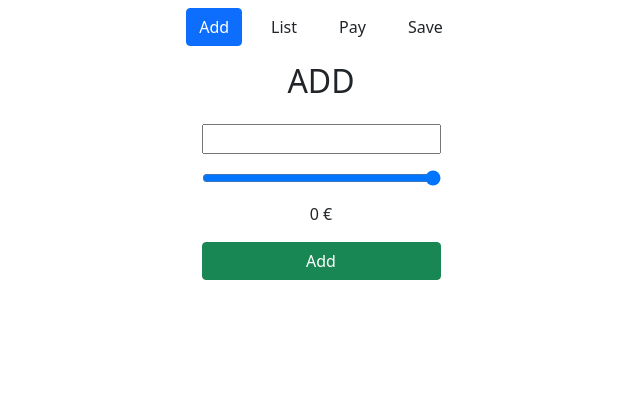
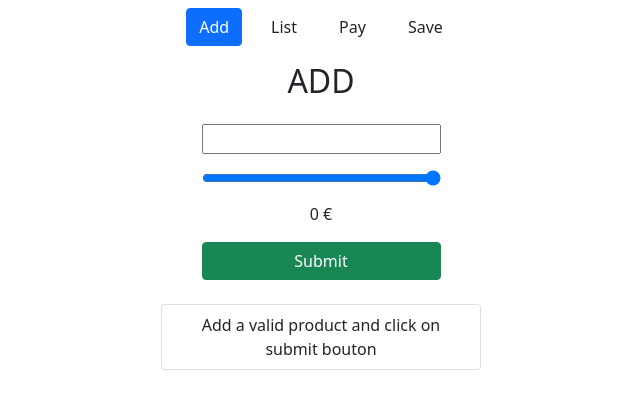
Before and after one commit to Adrien-GOGOIS/Bakery-React, a React (Create React App) app: page / in a window 1280 px wide. Shown: the top 408 px of the page, without its empty margins (319-959 px from the left). Built offline with nearby package versions, Linux system fonts and the light colour scheme.

Commit message:
Add a function to forbid adding an empty object to the list in Add.js

```diff
--- a/src/components/Add.js
+++ b/src/components/Add.js
@@ -19,10 +19,15 @@ class Add extends React.Component {
 
   // Méthode pour récupérer les valeurs des input produit et prix et les stocker dans le state
   updateProductName(e) {
-    this.setState({
-      productName: e.target.value,
-      clicked: false,
-    });
+    console.log(e.target.value);
+    if (e.target.value !== "") {
+      this.setState({
+        productName: e.target.value,
+        // On remet ici le state à false pour effacer le message précédent d'ajout en dessous du bouton Add
+        clicked: false,
+      });
+    }
+
     // console.log("productName", this.state.productName);
   }
 
@@ -37,8 +42,11 @@ class Add extends React.Component {
 
   addProduct(e) {
     e.preventDefault();
-    this.props.addItem(this.state.productName, this.state.price);
+    if (this.state.productName !== "") {
+      this.props.addItem(this.state.productName, this.state.price);
+    }
 
+    // CHANGEMENT DU STATE POUR AFFICHER UN MESSAGE EN DESSOUS DU BOUTON
     this.setState({
       clicked: true,
     });
@@ -83,7 +91,7 @@ class Add extends React.Component {
               <input
                 type="range"
                 // value="5"
-                min={0}
+                min={1}
                 max={10}
                 // step="1"
                 onChange={this.updatePrice}
@@ -102,21 +110,24 @@ class Add extends React.Component {
                 onClick={(e) => this.addProduct(e)}
                 className="btn btn-success w-100 mt-2 mb-2"
               >
-                Add
+                Submit
               </button>
             </form>
           </div>
         </div>
+        {/* Ici render conditionnel lorsque le bouton Add est cliqué pour confirmer la prise en compte de l'artcile ajouté */}
         <div className=" d-flex flex-column align-items-center justify-content-center">
           <ul className="list-group mt-2 w-25">
-            {this.state.clicked ? (
+            {this.state.clicked && this.state.productName !== "" ? (
               <li className="list-group-item text-center">
                 You just add{" "}
                 <span className="fw-bold">{this.state.productName}</span> at{" "}
                 <span className="fw-bold">{this.state.price}€</span> to list !
               </li>
             ) : (
-              ""
+              <li className="list-group-item text-center is-invalid">
+                Add a valid product and click on submit bouton
+              </li>
             )}
           </ul>
         </div>
```
